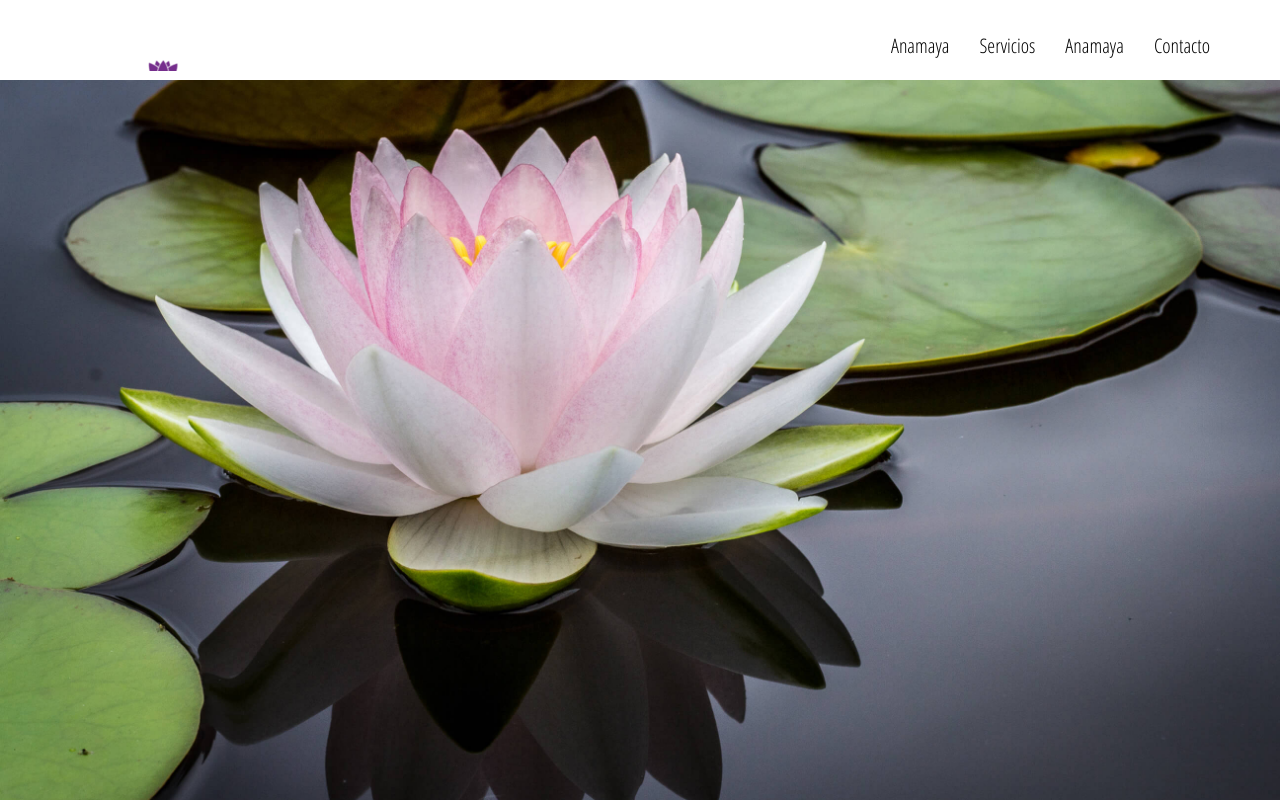
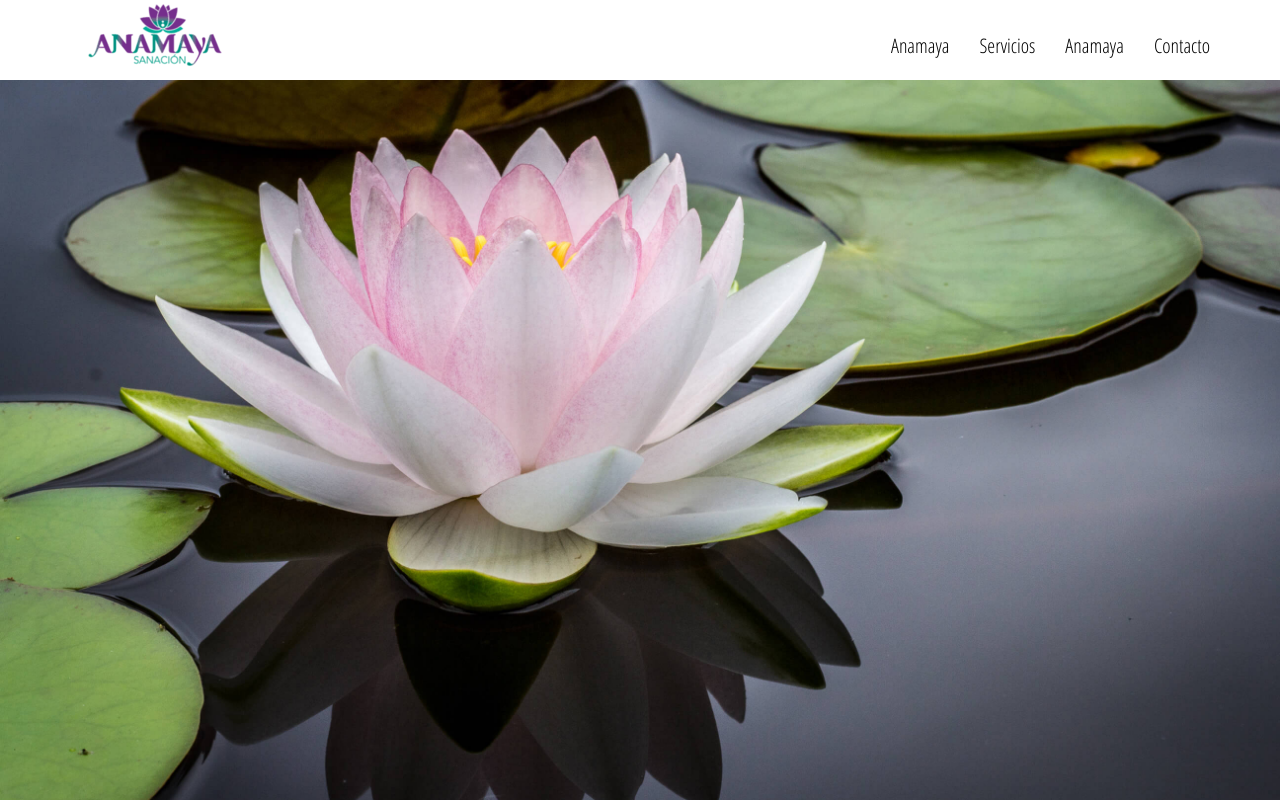
Before and after one commit to edgarllu/edgarllu.github.io, a plain HTML site: page index.html in a window 1280 px wide. Shown: the top 802 px of the page. Drawn offline with nearby package versions, Linux system fonts and the light colour scheme.

Commit message:
.htaccess added.

```diff
--- a/css/main.css
+++ b/css/main.css
@@ -12,10 +12,6 @@
     border: 1px solid transparent;
 }
 
-.amlogo {
-
-
-}
 
 ul.nav.navbar-nav.navbar-right {
     margin-top: 20px;
--- a/index.html
+++ b/index.html
@@ -34,7 +34,7 @@
               <div class="small-logo-container">
                 <div>
                 <a class="small-logo" href="#">
-                <h1><img class="amlogo" src="img/anamaya144x144.png" alt="Anamaya's logo"></h1>
+                <img class="amlogo" src="img/anamaya144x144.png" alt="Anamaya's logo">
                 </a>
                 </div>
               </div>
```
